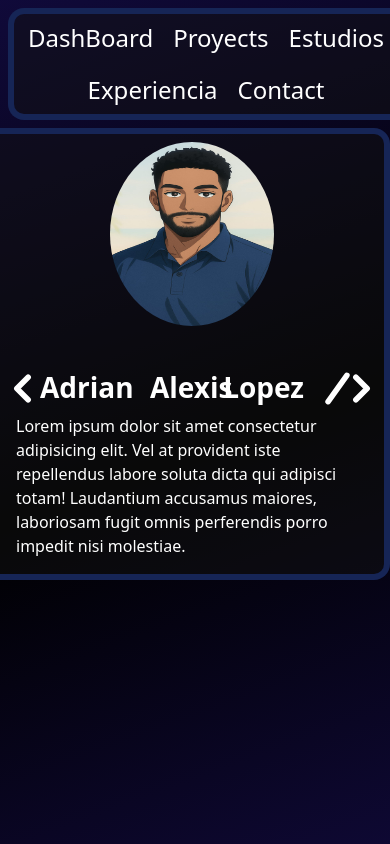
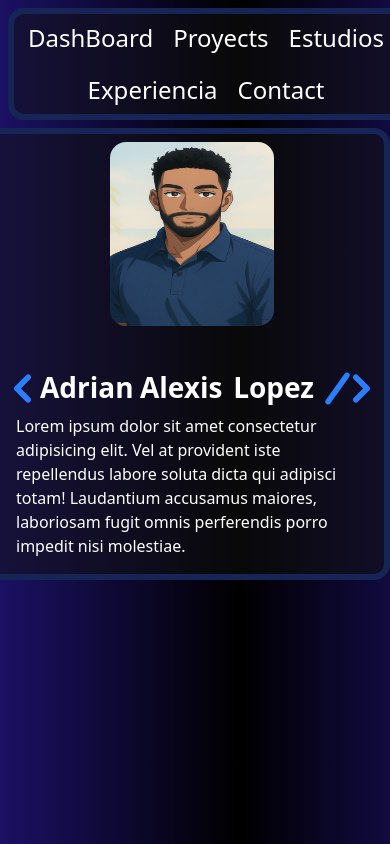
Before and after one commit to AdrianAlexisRD/Portafolio, a React (Vite) app: page / in a window 390 px wide. Built offline with nearby package versions, Linux system fonts and the light colour scheme.

Commit message:
cuarta modificacion responsive

```diff
--- a/src/index.css
+++ b/src/index.css
@@ -67,7 +67,8 @@
 }
 
 .aparecer{
-  animation: aparecer 2s ease-in-out  forwards ;
+  opacity: 0;
+  animation: aparecer 2s ease-in-out 1s forwards ;
 }
 
 @keyframes aparecer {
@@ -86,8 +87,8 @@
 }
 @media(max-width: 768px){
   body {
-    background: linear-gradient(160deg, #2d1ba3, #000000, #2d1ba3);
-    background-size: 300% 300%;
+    background: linear-gradient(90deg, #2d1ba3, #000000, #2d1ba3);
+    background-size: 200% 200%;
     animation: degradado 7s ease-in-out infinite;
   }
 }
--- a/src/pages/Home.jsx
+++ b/src/pages/Home.jsx
@@ -11,26 +11,26 @@ export default function Home() {
   return (
     <article className="w-[100%] md:w-[60%] h-[60%] mb-90 md:m-0 border-6 border-l-0 border-blue-950  rounded-r-2xl flex  flex-col md:flex-row gap-4 moveRight bg-[#121212]/50  ">
         <div className="md:h-[100%]  w-[100%] md:w-fit flex justify-center md:items-center">
-            <img src={FotoAnimada} alt="" className=" p-2 rounded-[100%] w-[180px] md:rounded-r-2xl md:h-fit h-[200px] " />
+            <img src={FotoAnimada} alt="" className=" p-2 rounded-3xl md:w-fit w-[180px] md:rounded-r-2xl md:h-fit h-[200px] " />
         </div>
       <div className="text-white flex justify-center mt-4 mb-4 md:mt-[10%] relative ">
-        <IconChevronLeft stroke={3} size={45} className="absolute md:left-5 left-0 aparecer" />
+        <IconChevronLeft stroke={3} size={45} className="absolute md:left-5 left-0 aparecer text-blue-500" />
         <h1>
           <span className="text-white md:text-4xl efecto1 md:left-[60px] left-[40px] text-[28px] font-extrabold absolute ">
             Adrian
           </span>
-          <span className="text-white md:text-4xl efecto2 md:left-[180px] left-[150px] text-[28px] font-extrabold   absolute">
+          <span className="text-white md:text-4xl efecto2 md:left-[185px] left-[140px] text-[28px] font-extrabold   absolute">
             Alexis
           </span>
-          <span className="text-white md:text-4xl efecto3 md:left-[300px] right-[80px]  text-[28px] font-extrabold  absolute">
+          <span className="text-white md:text-4xl efecto3 md:left-[300px] right-[70px]  text-[28px] font-extrabold  absolute">
             Lopez
           </span>
           <span className="text-white md:text-4xl efecto4 md:left-[420px] hidden md:flex right-[60px] font-extrabold text-[28px]  absolute">
             Santos
           </span>
         </h1>
-        <IconSlash stroke={3} size={45} className="absolute md:left-132 right-6 aparecer" />
-        <IconChevronRight stroke={3} size={45} className="absolute md:left-139 right-0  aparecer" />
+        <IconSlash stroke={3} size={45} className="absolute md:left-132 right-6 aparecer text-blue-500" />
+        <IconChevronRight stroke={3} size={45} className="absolute md:left-139 right-0  aparecer text-blue-500" />
       </div>
       <p className="self-center md:text-3xl text-white p-4">
         Lorem ipsum dolor sit amet consectetur adipisicing elit. Vel at
--- a/src/pages/contact.jsx
+++ b/src/pages/contact.jsx
@@ -8,14 +8,14 @@ export const Contact = () =>{
             <ul className='text-white flex flex-col gap-5 '>
                 <div className='flex gap-8'>
                     <li>
-                        <a className='flex items-center hover:text-blue-950 transition-all duration-500 ease-in-out active:scale-90' href='https://www.linkedin.com/in/adri%C3%A1n-a-lopez-santos-669ba4333?utm_source=share&utm_campaign=share_via&utm_content=profile&utm_medium=android_app' target="_blank">
-                            <IconBrandLinkedin stroke={2} size={80} />
+                        <a className='flex items-center hover:text-blue-950 transition-all duration-500 ease-in-out active:scale-90 aparecer' href='https://www.linkedin.com/in/adri%C3%A1n-a-lopez-santos-669ba4333?utm_source=share&utm_campaign=share_via&utm_content=profile&utm_medium=android_app' target="_blank">
+                            <IconBrandLinkedin stroke={2} size={60} className='' />
                             <h2 className='text-3xl'>Linkedin</h2>
                         </a>
                     </li>
                     <li>
-                        <a className='flex items-center hover:text-blue-950 transition-all duration-500 ease-in-out active:scale-90'  href="https://github.com/Alex09121995/Curso-fullstack-talenting" target="_blank">
-                            <IconBrandGithub stroke={2} size={80} />
+                        <a className='flex items-center hover:text-blue-950 transition-all duration-500 ease-in-out active:scale-90 aparecer'  href="https://github.com/Alex09121995/Curso-fullstack-talenting" target="_blank">
+                            <IconBrandGithub stroke={2} size={60} />
                             <h2 className='text-3xl'>Github</h2>
 
                         </a>
@@ -23,14 +23,14 @@ export const Contact = () =>{
                 </div>
                 <div className='flex gap-5'>
                     <li>
-                        <a className='flex items-center hover:text-blue-950 active:scale-90 transition-all duration-500 ease-in-out' href='https://wa.me/18092322812' target="_blank">
-                            <IconBrandWhatsapp stroke={2} size={80}  />
+                        <a className='flex items-center hover:text-blue-950 active:scale-90 transition-all duration-500 ease-in-out aparecer' href='https://wa.me/18092322812' target="_blank">
+                            <IconBrandWhatsapp stroke={2} size={60}  />
                             <h2 className='text-3xl'> Whatsapp</h2>
                         </a>
                     </li>
                     <li>
-                        <a className='flex items-center hover:text-blue-950 active:scale-90 transition-all duration-500 ease-in-out' href="mailto:Alexaghm411@gmail.com?subject=Hola&body=Quiero contactarte" target="_blank">
-                            <IconMail stroke={2} size={80} />
+                        <a className='flex items-center hover:text-blue-950 active:scale-90 transition-all duration-500 ease-in-out aparecer' href="mailto:Alexaghm411@gmail.com?subject=Hola&body=Quiero contactarte" target="_blank">
+                            <IconMail stroke={2} size={60} />
                             <h2 className='text-3xl'>Gmail</h2>
 
                         </a>
--- a/src/pages/proyects.jsx
+++ b/src/pages/proyects.jsx
@@ -31,8 +31,8 @@ export const Proyects = () =>{
     return(
 
 
-            <section className="grid grid-cols-2 items-center place-items-center w-[70%] md:w-[60%] h-[90%] border-blue-950 rounded-r-2xl border-l-0 border-6 moveRight bg-[#121212]/50 ">
-                <article className="w-100 h-fit bg-[#121212] rounded-2xl aparecer" >
+            <section className="flex flex-col gap-5 p-4 md:grid md:grid-cols-2 items-center place-items-center w-[99%] md:w-[60%] h-[90%] border-blue-950 rounded-r-2xl border-l-0 border-6 moveRight bg-[#121212]/50 ">
+                <article className="md:w-100 h-fit bg-[#121212] rounded-2xl aparecer" >
                     <iframe
                     width="100%"
                     height="auto"
@@ -44,7 +44,7 @@ export const Proyects = () =>{
                     />
                     <h2 className='text-white text-center text-2xl'>Sistema de inventario</h2>
                 </article>
-                <article className="w-100 h-fit bg-[#121212] rounded-2xl aparecer " >
+                <article className="md:w-100 h-fit bg-[#121212] rounded-2xl aparecer " >
                     <iframe
                     width="100%"
                     height="auto"
@@ -57,7 +57,7 @@ export const Proyects = () =>{
                     <h2 className='text-white text-center text-2xl'>App weather</h2>
 
                 </article>
-                    <article className="w-100 h-fit bg-[#121212] rounded-2xl aparecer " >
+                    <article className="md:w-100 h-fit bg-[#121212] rounded-2xl aparecer " >
                     <iframe
                     width="100%"
                     height="auto"
@@ -70,7 +70,7 @@ export const Proyects = () =>{
                     <h2 className='text-white text-center text-2xl'>To do list</h2>
 
                 </article>
-                <article className="w-100 h-fit bg-[#121212] rounded-2xl aparecer" >
+                <article className="md:w-100 h-fit bg-[#121212] rounded-2xl aparecer" >
                     <iframe
                     width="100%"
                     height="auto"
```
